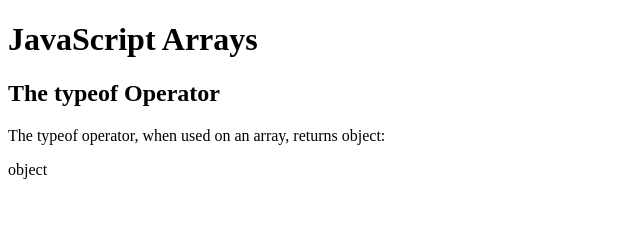
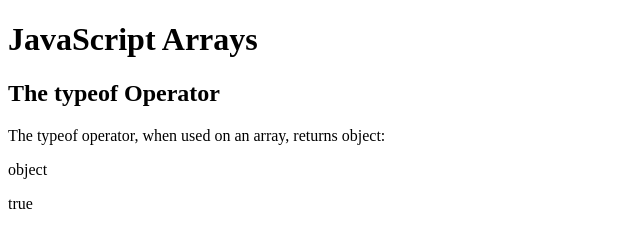
Before and after one commit to LAHI-RU/interactivity_with_javascript, a plain HTML site: page Practice/arrays/11.html in a window 1280 px wide. Shown: the full height of the page, 0-640 px from the left. Drawn offline with Linux system fonts and the light colour scheme.

Commit message:
update 11.html

```diff
--- a/Practice/arrays/11.html
+++ b/Practice/arrays/11.html
@@ -7,10 +7,12 @@
     <p>The typeof operator, when used on an array, returns object:</p>
 
     <p id="demo"></p>
+    <p id="demo2"></p>
 
     <script>
       const fruits = ["Banana", "Orange", "Apple", "Mango"];
       document.getElementById("demo").innerHTML = typeof fruits;
+      document.getElementById("demo2").innerHTML = Array.isArray(fruits);
     </script>
   </body>
 </html>
```
